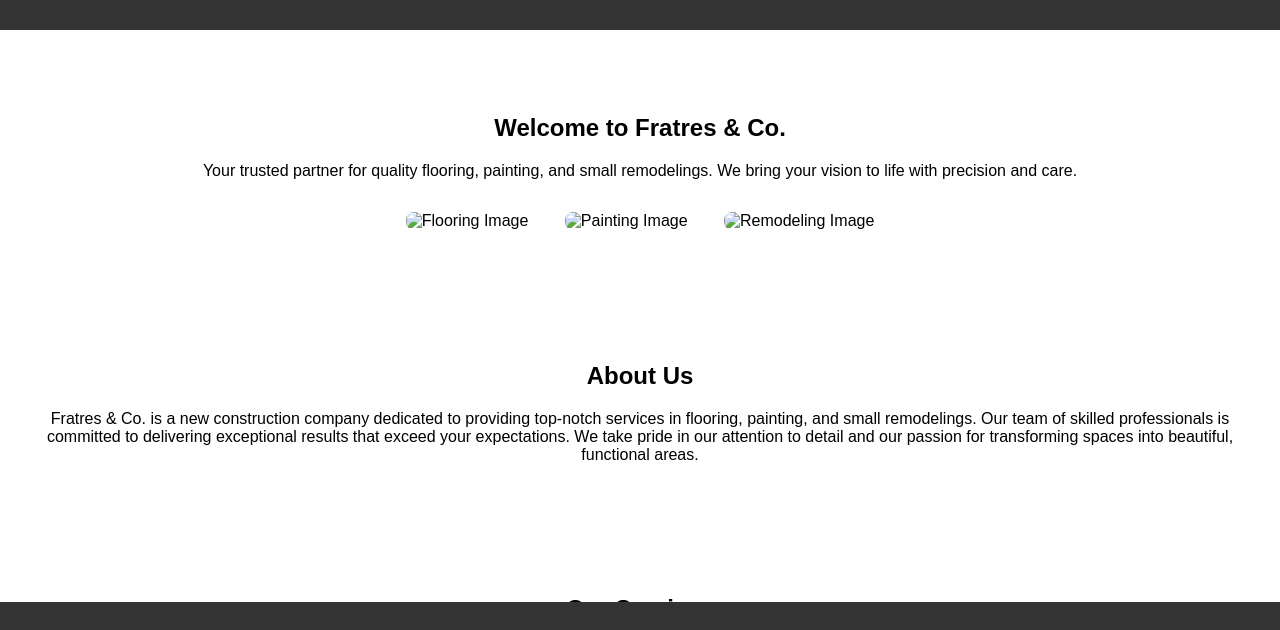
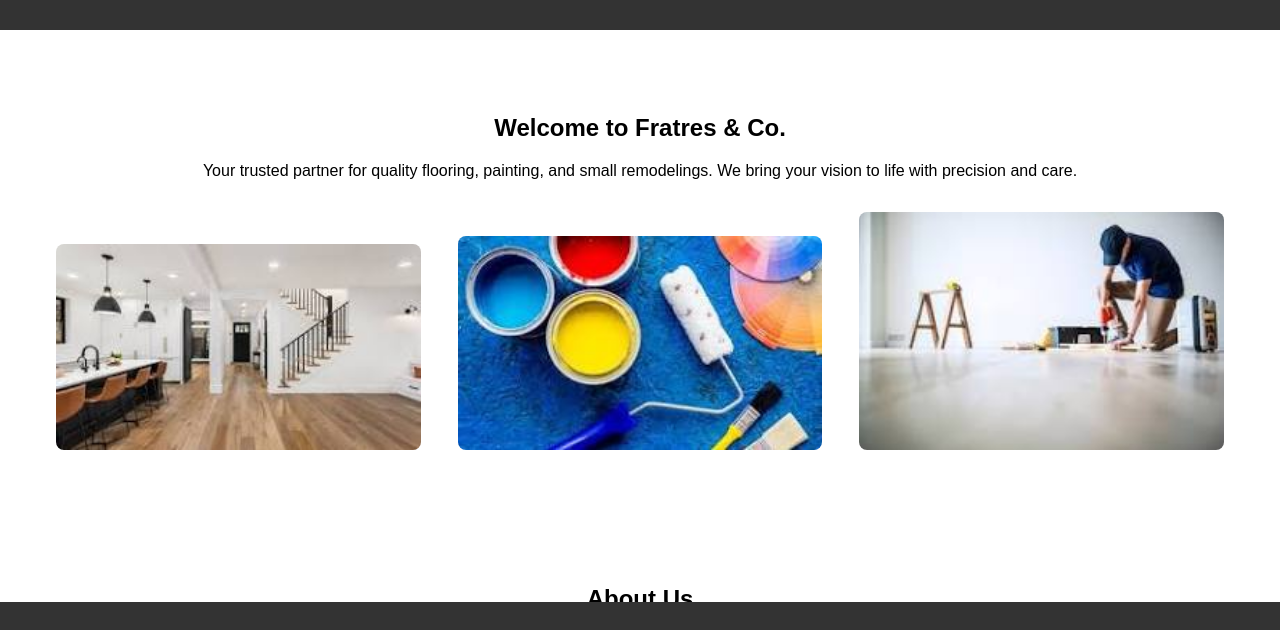
Before and after one commit to iamsalohiddin/fratres, a plain HTML site: page index.html in a window 1280 px wide. Shown: the part 116-746 px from the top of the page. Drawn offline with Linux system fonts and the light colour scheme.

Commit message:
Changed index.html

```diff
--- a/index.html
+++ b/index.html
@@ -22,9 +22,9 @@
     <section id="home">
         <h2>Welcome to Fratres & Co.</h2>
         <p>Your trusted partner for quality flooring, painting, and small remodelings. We bring your vision to life with precision and care.</p>
-        <img src="flooring.jpg" alt="Flooring Image">
-        <img src="painting.jpg" alt="Painting Image">
-        <img src="remodeling.jpg" alt="Remodeling Image">
+        <img src="download.jpeg" alt="Flooring Image">
+        <img src="download2.jpeg" alt="Painting Image">
+        <img src="download3.jpeg" alt="Remodeling Image">
     </section>
 
     <section id="about-us">
```
